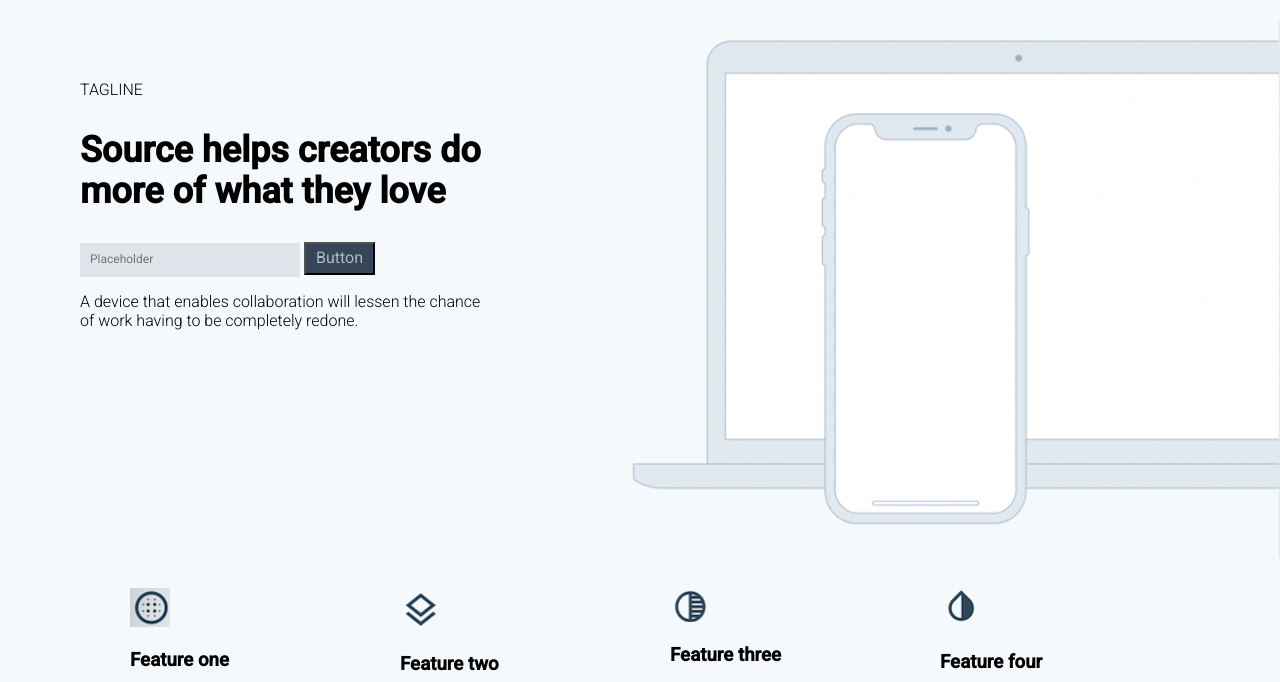
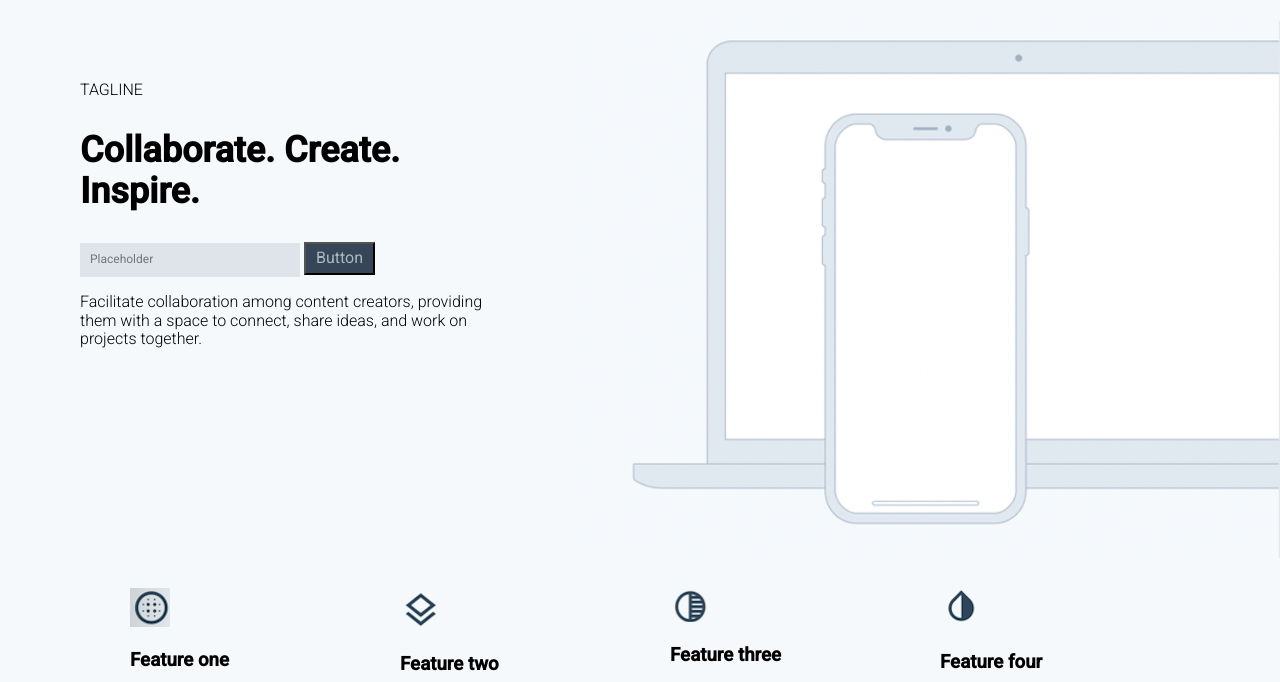
Before and after one commit to RabiaRB/Content-Collaborators, a plain HTML site: page index.html in a window 1280 px wide. Shown: the part 51-733 px from the top of the page. Drawn offline with Linux system fonts and the light colour scheme.

Commit message:
added new tagline

```diff
--- a/index.html
+++ b/index.html
@@ -6,7 +6,7 @@
   	<meta name="keywords" content="one, two, three">
 		<meta name="viewport" content="width=device-width, initial-scale=1">
 
-		<title>Blank Template</title>
+		<title>Content Collaborators</title>
 
 		<!-- external CSS link -->
 		<link rel="stylesheet" href="css/normalize.css">
@@ -43,13 +43,14 @@
 		<main>
 			<section>
 				<span>TAGLINE</span>
-				<h2>Source helps creators do more of what they love</h2>
+				<h2>Collaborate. Create. Inspire.</h2>
 				<form action="">
 					<input type="text" placeholder="Placeholder" id="textInput">
 					<input type="button" name="" id="" value="Button" class="button">
 				</form>
 				<p>
-				A device that enables collaboration will lessen the chance of work having to be completely redone.
+					Facilitate collaboration among content creators, providing them with a space to connect, share ideas, and work on
+					projects together.
 				</p>
 			</section>
 				<img src="./images/Screenshot 2022-10-25 at 9.19.58 AM.png" alt="different screens" id="screens">
```
